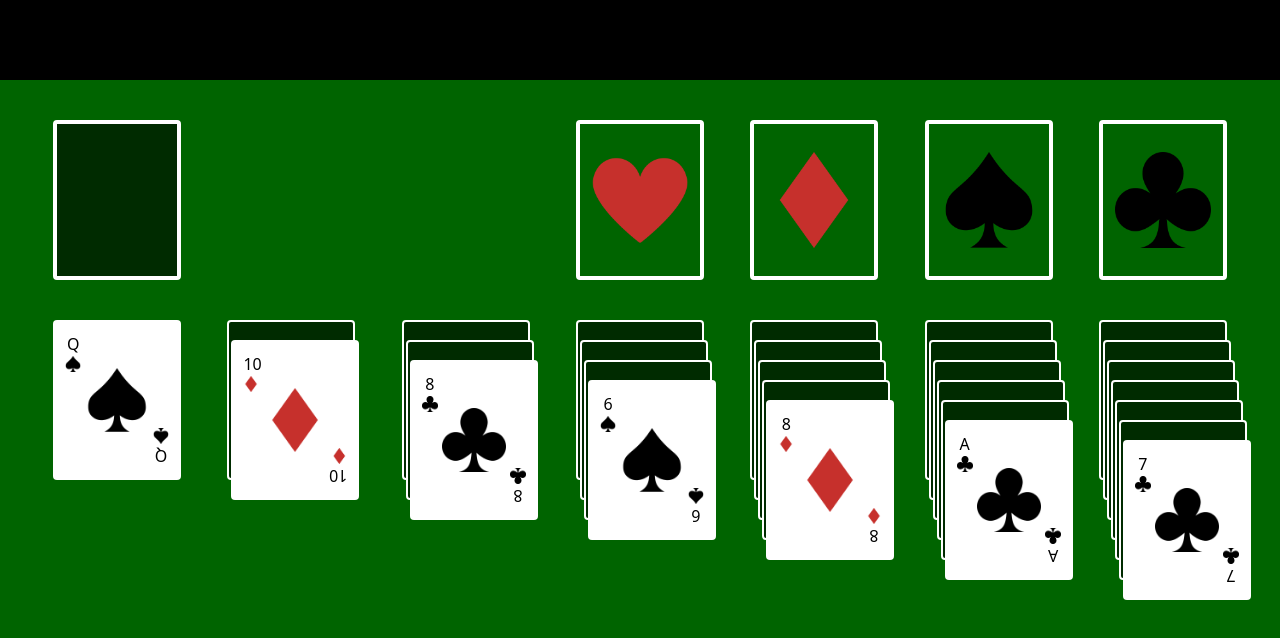
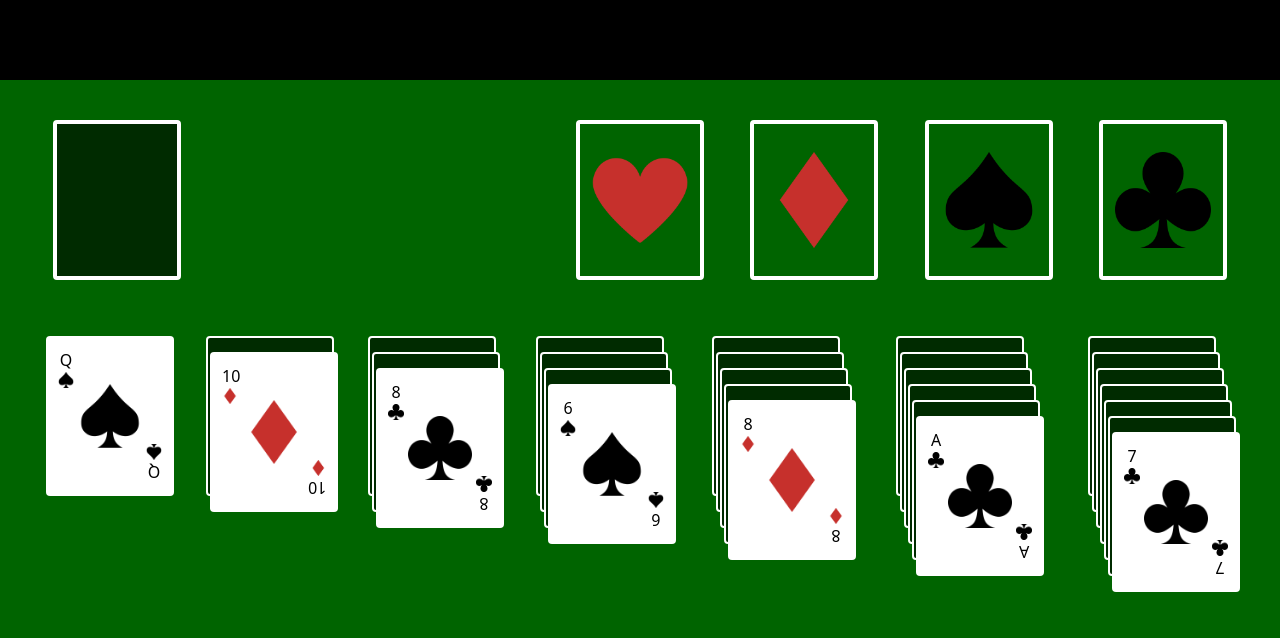
Before and after one commit to Spencehiko/solitaire, a Vue app: page / in a window 1280 px wide. Shown: the top 638 px of the page. Built offline with nearby package versions, Linux system fonts and the light colour scheme.

Commit message:
fix! drag drop fixed

```diff
--- a/src/components/GamePage.vue
+++ b/src/components/GamePage.vue
@@ -13,7 +13,6 @@ const {
     getCardSuit,
     selectCard,
     sendCardToSlot,
-    checkDrop,
 } = store;
 
 onMounted(() => {
@@ -24,19 +23,15 @@ onMounted(() => {
     }
 });
 
-const dragEndHandler = (event: any) => {
-    event.preventDefault();
-    const selectedCard = event.target.getAttribute("data-number");
-    const { screenX, screenY } = event;
-    const closestCard = document
-        .elementsFromPoint(screenX, screenY)
-        .find((element: any) => {
-            console.log(element.classList);
-            return element.classList.contains("draggable-card");
-        });
-    console.log(closestCard);
-    console.log(closestCard?.getAttribute("data-number"));
-    console.log(document.elementsFromPoint(screenX, screenY));
+let targetCard = -1;
+let droppedCard = -1;
+const dragEndHandler = (card: any) => {
+    droppedCard = card;
+    console.log("droppedCard", droppedCard);
+    console.log("targetCard", targetCard);
+};
+const dragOverHandler = (card: any) => {
+    targetCard = card;
 };
 </script>
 
@@ -142,25 +137,23 @@ const dragEndHandler = (event: any) => {
         </div>
         <div class="mt-10 flex gap-5">
             <div
-                class="basis-1/7"
+                class="basis-1/7 flex flex-col mt-40"
                 v-for="(column, index) in board"
                 :key="index"
             >
                 <div
-                    class="mx-auto flex flex-col relative"
+                    class="mx-auto"
                     v-for="(card, cardIndex) in column"
                     :key="cardIndex"
                 >
                     <div
                         v-if="card > 0"
-                        class="absolute left-1/2 -translate-x-1/2"
                         :style="{
-                            top: cardIndex * 1.25 + 'rem',
-                            'margin-left': cardIndex * 0.25 + 'rem',
+                            'margin-left': cardIndex * 0.5 + 'rem',
                         }"
                     >
                         <div
-                            class="h-40 w-32 bg-white border-4 border-transparent rounded relative flex cursor-pointer select-none draggable-card"
+                            class="h-40 w-32 bg-white border-4 border-transparent rounded relative flex cursor-pointer select-none draggable-card -mt-36"
                             :class="{
                                 'border-suits-red': selectedCard === card,
                             }"
@@ -168,7 +161,8 @@ const dragEndHandler = (event: any) => {
                             @dblclick="sendCardToSlot(card)"
                             draggable="true"
                             :data-number="card"
-                            @dragend="dragEndHandler"
+                            @dragend="dragEndHandler(card)"
+                            @dragover="dragOverHandler(card)"
                         >
                             <div
                                 class="absolute left-2 top-2 flex flex-col"
@@ -203,10 +197,9 @@ const dragEndHandler = (event: any) => {
                         </div>
                     </div>
                     <div
-                        class="h-40 w-32 bg-darkest-green border-2 border-white rounded absolute left-1/2 -translate-x-1/2"
+                        class="h-40 w-32 bg-darkest-green border-2 border-white rounded -mt-36"
                         :style="{
-                            top: cardIndex * 1.25 + 'rem',
-                            'margin-left': cardIndex * 0.25 + 'rem',
+                            'margin-left': cardIndex * 0.5 + 'rem',
                         }"
                         v-else
                     ></div>
@@ -215,8 +208,3 @@ const dragEndHandler = (event: any) => {
         </div>
     </div>
 </template>
-<style scoped>
-.draggable-card:active {
-    background-color: blueviolet;
-}
-</style>
```
